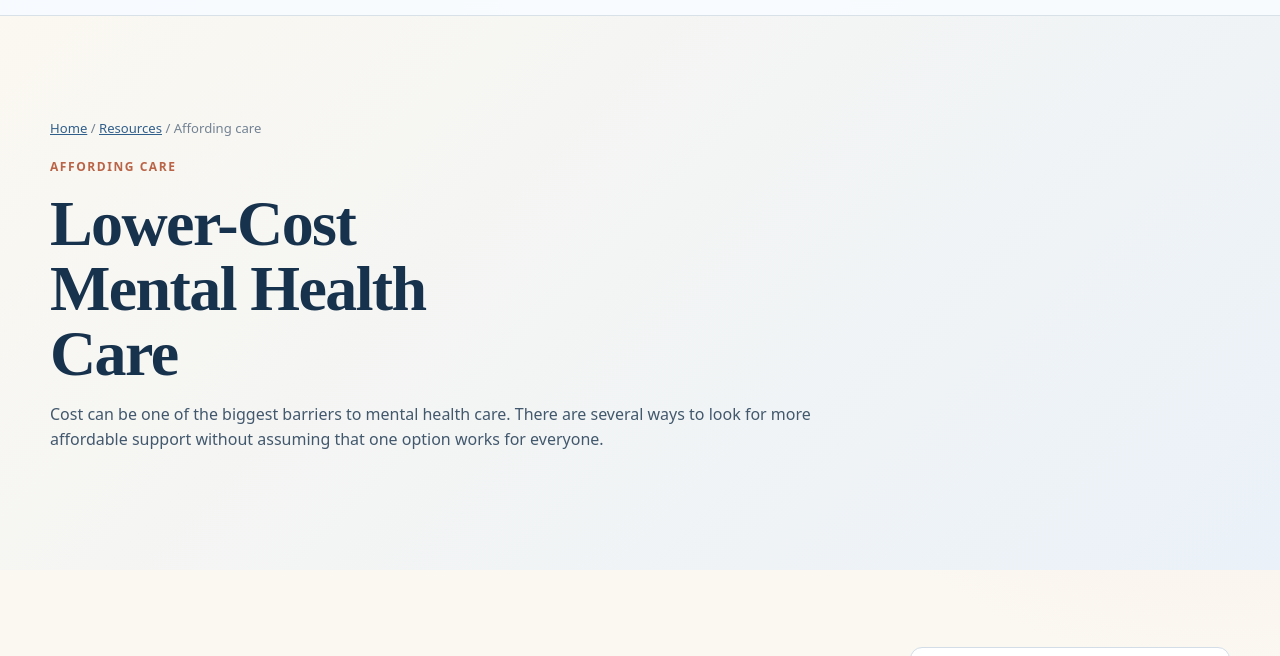
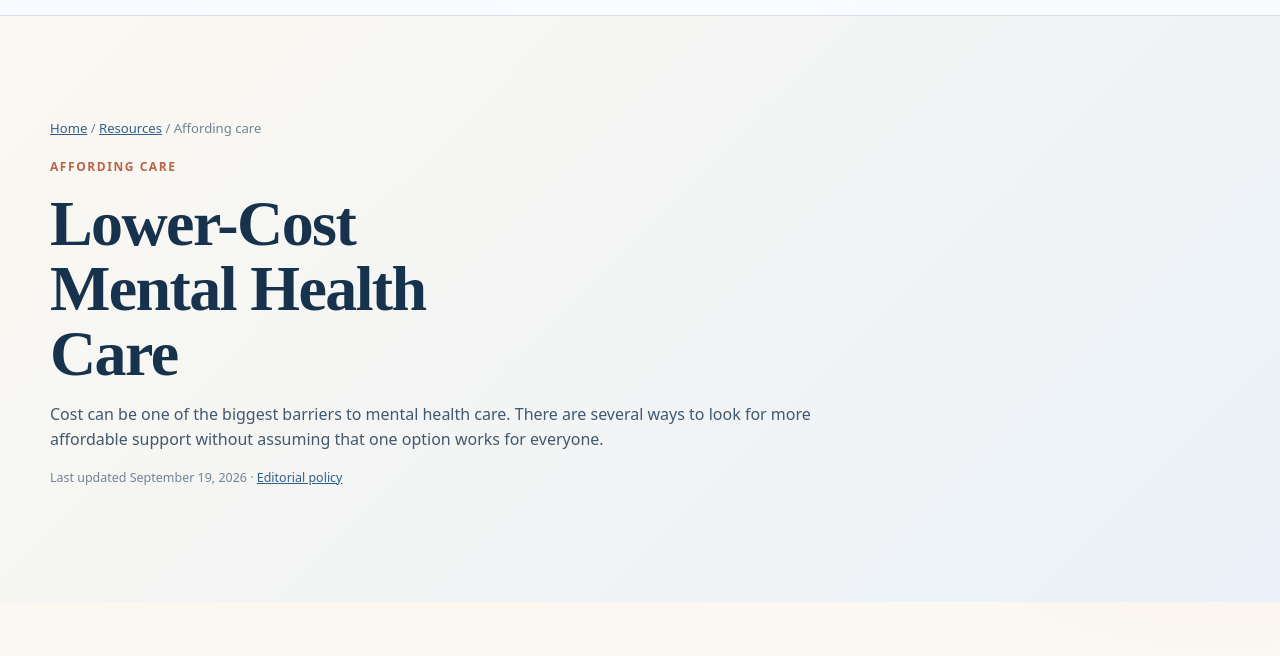
Before and after one commit to brighterpractice/treasure-valley-mental-health-guide, a plain HTML site: page dist/lower-cost-care.html in a window 1280 px wide. Shown: the part 65-721 px from the top of the page. Drawn offline with Linux system fonts and the light colour scheme.

Commit message:
Show resource last-updated metadata

```diff
--- a/dist/lower-cost-care.html
+++ b/dist/lower-cost-care.html
@@ -19,7 +19,7 @@
 <nav class="align-primary-nav" id="primaryNav" aria-label="Primary navigation"><a href="resources.html" aria-current="page">Resources</a><a href="find-counselor.html">Find a counselor</a><a href="about.html">About the guide</a><a href="providers.html">For providers</a><a class="align-nav-cta" href="find-counselor.html">Find your support</a></nav>
 </div></header>
 <main>
-<section class="resource-hero"><div class="shell"><div class="resource-breadcrumbs"><a href="index.html">Home</a> / <a href="resources.html">Resources</a> / Affording care</div><p class="eyebrow">Affording care</p><h1>Lower-Cost Mental Health Care</h1><p>Cost can be one of the biggest barriers to mental health care. There are several ways to look for more affordable support without assuming that one option works for everyone.</p></div></section>
+<section class="resource-hero"><div class="shell"><div class="resource-breadcrumbs"><a href="index.html">Home</a> / <a href="resources.html">Resources</a> / Affording care</div><p class="eyebrow">Affording care</p><h1>Lower-Cost Mental Health Care</h1><p>Cost can be one of the biggest barriers to mental health care. There are several ways to look for more affordable support without assuming that one option works for everyone.</p><p class="resource-updated">Last updated September 19, 2026 · <a href="editorial-policy.html">Editorial policy</a></p></div></section>
 <div class="shell resource-layout">
 <article class="resource-article"><h2>Insurance and employee benefits</h2><p>Start by checking behavioral-health benefits, deductibles, copays, telehealth coverage, and whether your plan offers an employee assistance program or other short-term counseling benefit.</p><h2>Sliding-scale and reduced-fee options</h2><p>Some private practices adjust fees based on income or financial circumstances. Community mental health centers, nonprofit clinics, university training clinics, and supervised graduate programs may also offer lower-cost services.</p><h2>Ask about the full cost</h2><p>When comparing providers, ask about session fees, billing frequency, cancellation charges, insurance claims, out-of-network reimbursement, and whether reduced-fee slots are currently available.</p>
 <div class="resource-callout"><strong>Looking for local support?</strong><p>Use the counselor directory to compare providers by specialty, approach, location, insurance, availability, and visit type.</p><a class="button primary" href="find-counselor.html">Find a counselor</a></div>
```
